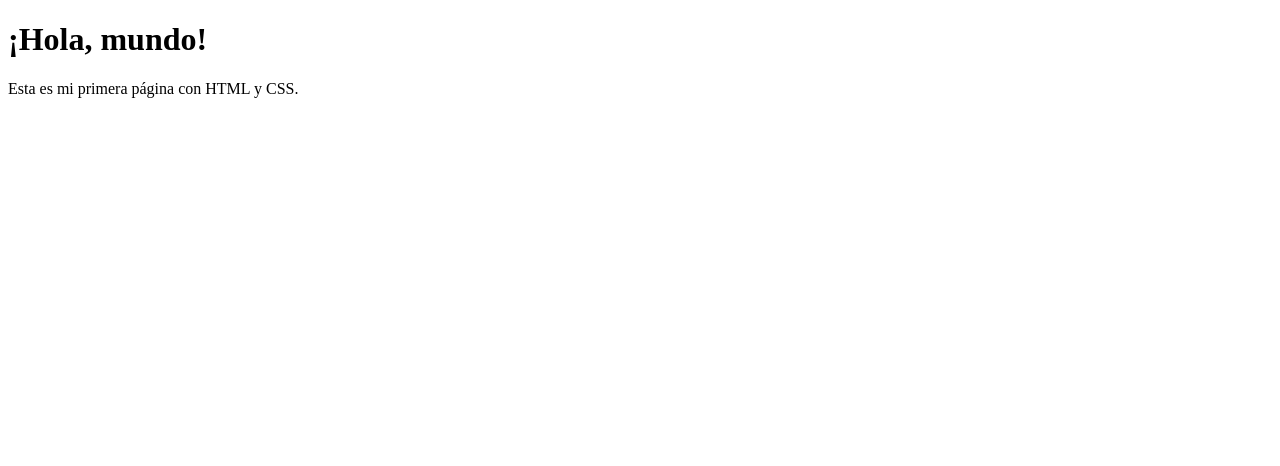
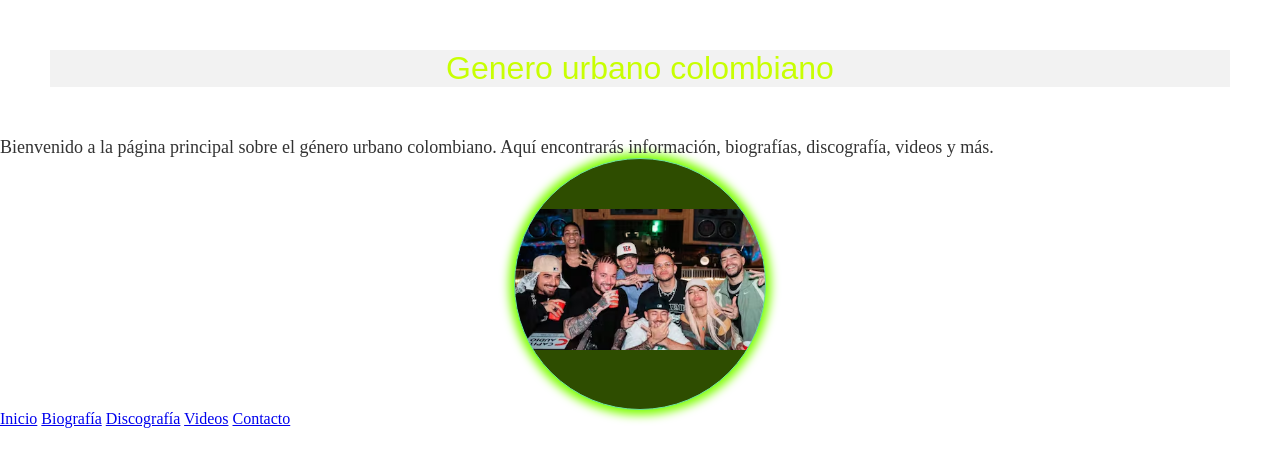
Before and after one commit to Joel-Baez/avanzada1, a plain HTML site: page index.html in a window 1280 px wide. Drawn offline with Linux system fonts and the light colour scheme.

Commit message:
creacion de las 4 paginas

```diff
--- a/css/inicio.css
+++ b/css/inicio.css
@@ -1,12 +1,39 @@
-body {
+*{
+    margin: 0px;
+    padding: 0px;
+    border: 0px;
+    font-weight: normal;
+}
+.body {
     font-family: Arial, sans-serif;
     background-color: #f2f2f2;
     text-align: center;
     margin: 50px;
 }
+.circulo{
+    width: 250px;
+    height: 250px;
+    border: 1px solid #6DE39C;
+    border-radius: 50%;
+    background-color: rgb(46, 77, 0);
+    background-image: url('../recursos/PHPVHLZF2JEGFAYOXEEVUDIVTQ.avif');
+    background-size: 150px;
+    background-repeat: no-repeat;
+    background-size: 100%;
+
+    background-position: 12px 50px;
+    background-position-x: 0px;
+    margin: auto;
+    opacity: 0, 5;
+    box-shadow: 0px 0px 10px 5px chartreuse;
+}
 
 h1 {
-    color: darkblue;
+    color: rgb(200, 255, 2);
+     font-family: Arial, sans-serif;
+    background-color: #f2f2f2;
+    text-align: center;
+    margin: 50px;
 }
 
 p {
--- a/index.html
+++ b/index.html
@@ -3,11 +3,23 @@
 <head>
     <meta charset="UTF-8">
     <meta name="viewport" content="width=device-width, initial-scale=1.0">
-    <title>Mi primera página</title>
-    <link rel="stylesheet" href="style.css">
+    <title>Genero urbano colombiano</title>
+    <link rel="stylesheet" href="css/inicio.css">
 </head>
 <body>
-    <h1>¡Hola, mundo!</h1>
-    <p>Esta es mi primera página con HTML y CSS.</p>
+    <h1 class="titulo">Genero urbano colombiano</h1>
+    <p>Bienvenido a la página principal sobre el género urbano colombiano.
+        Aquí encontrarás información, biografías, discografía, videos y más.</p>
+        <p>
+
+        </p>
+    <div class="circulo"></div>
+    <div class="contenido">
+        <a href="index.html">Inicio</a>
+        <a href="biografia.html">Biografía</a>
+        <a href="discografia.html">Discografía</a>
+        <a href="videos.html">Videos</a>
+        <a href="contacto.html">Contacto</a>
+    </div>
 </body>
 </html>
```
Also changed, not shown: biografia.html (added), contacto.html (added), discografia.html (added), recursos/PHPVHLZF2JEGFAYOXEEVUDIVTQ.avif (added), recursos/ab67706c0000da845ae1572eeb5915f08b3b6aef.jpg (added).
